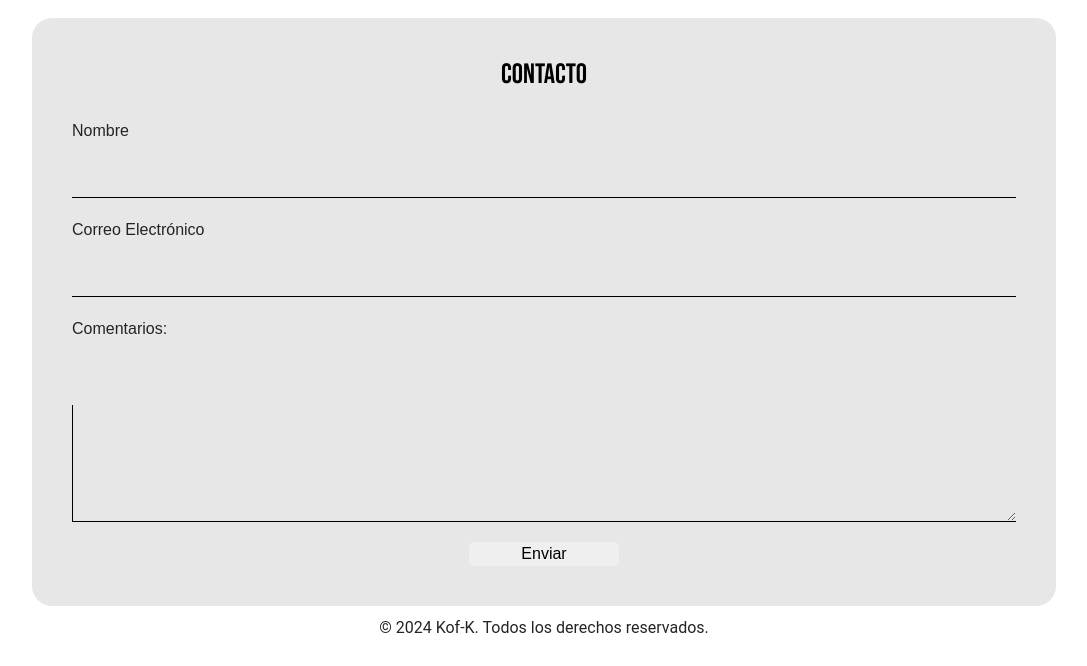
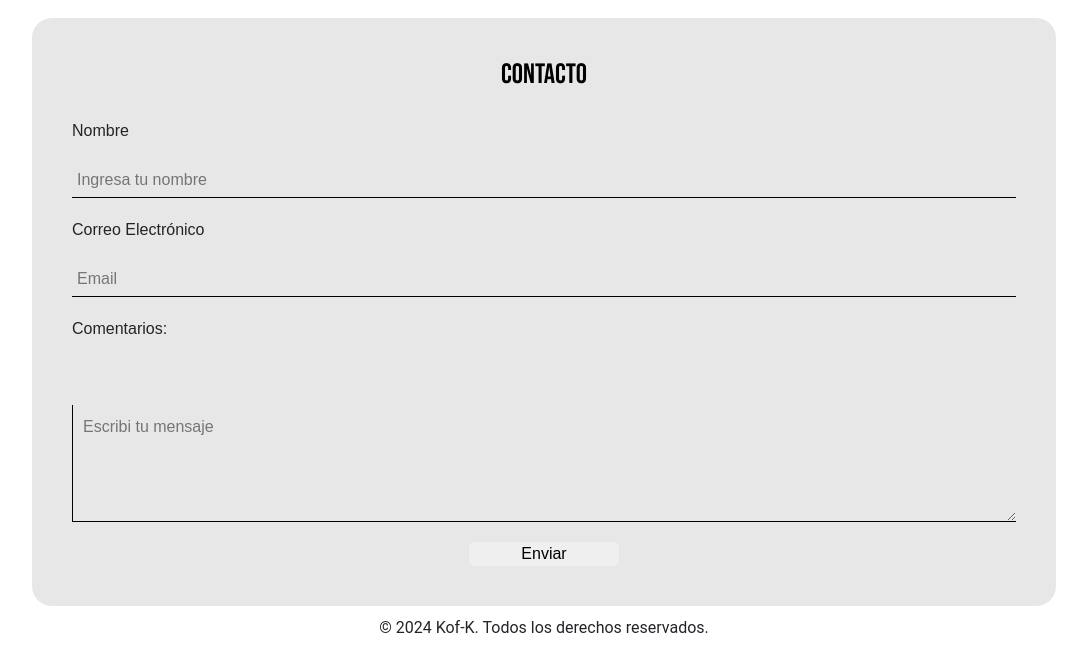
Before and after one commit to GianBaeza/E-commerce, a website: page index.html in a window 1280 px wide. Shown: the part 5347-6013 px from the top of the page, without its empty margins (96-1183 px from the left). Drawn offline with nearby package versions, Linux system fonts and the light colour scheme.

Commit message:
placeholder

```diff
--- a/index.html
+++ b/index.html
@@ -219,10 +219,10 @@
       <form id="form">
         <h3 class="form-h3">Contacto</h3>
         <label for="name" class="valor">Nombre</label>
-        <input type="text" id="name" name="name" class="item" />
+        <input type="text" id="name" name="name" class="item" placeholder="Ingresa tu nombre"/>
 
         <label for="email" class="valor">Correo Electrónico</label>
-        <input type="email" id="email" name="email" class="item" />
+        <input type="email" id="email" name="email" class="item" placeholder="Email"/>
 
         <label for="comentarios" class="valor">Comentarios:</label><br />
         <textarea
@@ -230,6 +230,7 @@
           name="comentarios"
           rows="4"
           cols="50"
+          placeholder="Escribi tu mensaje"
         ></textarea>
         <button type="submit" id="Enviar">Enviar</button>
       </form>
```
